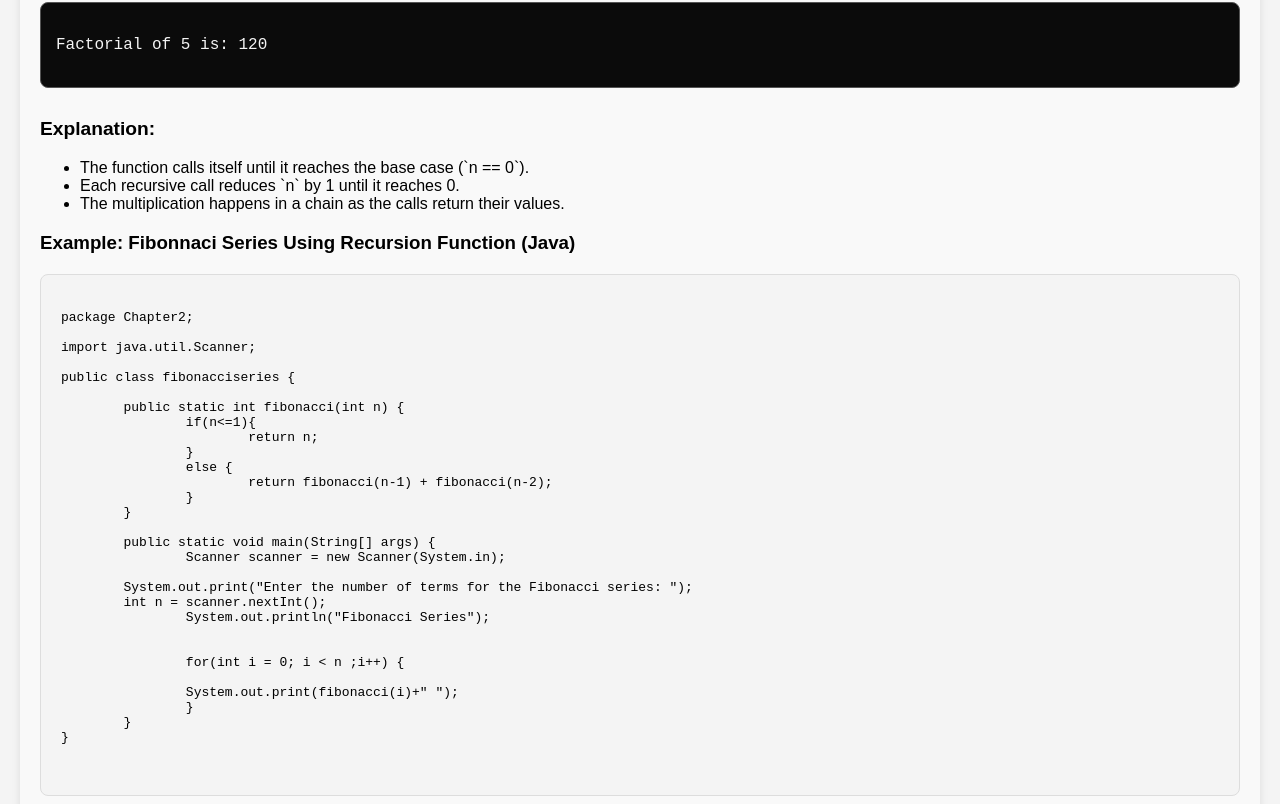
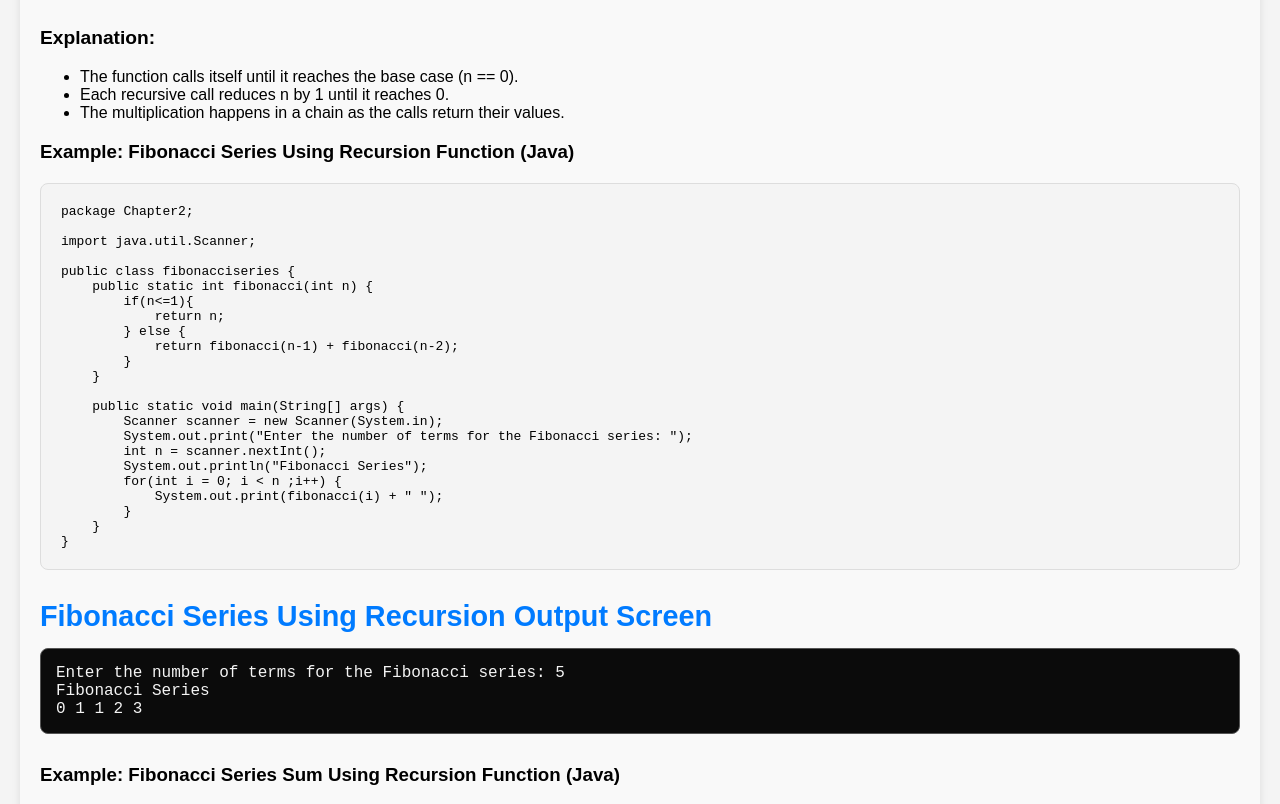
Before and after one commit to aarogya23/ViteReact, a React (Vite) app: page /recursion in a window 1280 px wide. Shown: the part 795-1599 px from the top of the page. Built offline with nearby package versions, Linux system fonts and the light colour scheme.

Commit message:
initializing the file

```diff
--- a/src/Recursion.jsx
+++ b/src/Recursion.jsx
@@ -1,155 +1,67 @@
-// src/Recursion.js
 import React from 'react';
+import { useNavigate } from 'react-router-dom';
 import './assets/Tree.css'; // Import the CSS file for styling
-import { useNavigate } from 'react-router-dom';
+import recursionContent from './recursionContent'; // Import the external content file
 
 const Recursion = () => {
   const navigate = useNavigate();
 
   const handleBack = () => {
-    navigate(-1);
+    navigate(-1); // Go back to the previous page
   };
 
   const handleNext = () => {
-    navigate('/tower-of-hanoi'); // Ensure this path matches the route for recursion.jsx
+    navigate('/tower-of-hanoi'); // Go to the next page (adjust the path if needed)
   };
 
   return (
     <div className="tree-container">
-      <h2 className="title">Introduction to Recursion</h2>
+      <h2 className="title">{recursionContent.title}</h2>
 
       <p className="intro-text">
-        The process in which a function calls itself directly or indirectly is called recursion, and the corresponding function is called a recursive function.
-        <br /><br />
-        A recursive algorithm takes one step toward a solution and then recursively calls itself to move further. The algorithm stops once we reach the solution.
-        Since the called function may further call itself, this process might continue forever. So, it is essential to provide a base case to terminate the recursion process.
+        {recursionContent.introText}
       </p>
 
-      {/* Example Code Section */}
-      <h3 className="subtitle">Example: Factorial using Recursion (Java)</h3>
+      {/* Factorial Example Section */}
+      <h3 className="subtitle">{recursionContent.factorialExample.subtitle}</h3>
       <pre className="code-block">
-        {`
-public class RecursionExample {
-    // Recursive function to calculate factorial
-    public static int factorial(int n) {
-        if (n == 0) {
-            return 1; // Base case
-        }
-        return n * factorial(n - 1); // Recursive call
-    }
-
-    public static void main(String[] args) {
-        int num = 5;
-        System.out.println("Factorial of " + num + " is: " + factorial(num));
-    }
-}
-        `}
+        {recursionContent.factorialExample.code}
       </pre>
 
       <h3 className="subheading">Factorial Using Recursion Output Screen</h3>
       <pre className="output-screen">
-        {`
-Factorial of 5 is: 120
-        `}
+        {recursionContent.factorialExample.output}
       </pre>
 
       <p><strong>Explanation:</strong></p>
       <ul>
-        <li>The function calls itself until it reaches the base case (`n == 0`).</li>
-        <li>Each recursive call reduces `n` by 1 until it reaches 0.</li>
-        <li>The multiplication happens in a chain as the calls return their values.</li>
+        {recursionContent.factorialExample.explanation.map((item, index) => (
+          <li key={index}>{item}</li>
+        ))}
       </ul>
 
-      <h3 className="subtitle">Example: Fibonnaci Series Using Recursion Function (Java)</h3>
+      {/* Fibonacci Example Section */}
+      <h3 className="subtitle">{recursionContent.fibonacciExample.subtitle}</h3>
       <pre className="code-block">
-        {`
-package Chapter2;
-
-import java.util.Scanner;
-
-public class fibonacciseries {
-
-	public static int fibonacci(int n) {
-		if(n<=1){
-			return n;
-		}
-		else {
-			return fibonacci(n-1) + fibonacci(n-2);
-		}
-	}
-
-	public static void main(String[] args) {
-		Scanner scanner = new Scanner(System.in);
-
-        System.out.print("Enter the number of terms for the Fibonacci series: ");
-        int n = scanner.nextInt();
-		System.out.println("Fibonacci Series");
-
-
-		for(int i = 0; i < n ;i++) {
-
-		System.out.print(fibonacci(i)+" ");
-		}
-	}
-}
-
-        `}
+        {recursionContent.fibonacciExample.code}
       </pre>
 
-      <h3 className="subheading">Fibonacci series Using Recursion Output Screen</h3>
+      <h3 className="subheading">Fibonacci Series Using Recursion Output Screen</h3>
       <pre className="output-screen">
-        {`
-Enter the number of terms for the Fibonacci series: 5
-Fibonacci Series
-0 1 1 2 3
-        `}
-      </pre>
-      <h3 className="subtitle">Example: Fibonnaci Series Sum Using Recursion Function (Java)</h3>
-      <pre className="code-block">
-        {`
-package Chapter2;
-
-public class fibonancisum {
-
-		public static int fibonacci(int n) {
-			if(n<=1){
-				return n;
-			}
-			else {
-				return fibonacci(n-1) + fibonacci(n-2);
-			}
-		}
-
-		public static void main(String[] args) {
-			int sum = 0;
-			int n = 5;
-			System.out.println("Fibonacci Series");
-
-
-			for(int i = 0; i < n ;i++) {
-
-			System.out.print(fibonacci(i)+" ");
-			int total = fibonacci(i);
-			sum = sum + total;
-			System.out.println("The sum of the series is "+ sum);
-			}
-		}
-	}
-        `}
+        {recursionContent.fibonacciExample.output}
       </pre>
 
-      <h3 className="subheading">Fibonacci series Using Recursion Output Screen</h3>
+      {/* Fibonacci Sum Example Section */}
+      <h3 className="subtitle">{recursionContent.fibonacciSumExample.subtitle}</h3>
+      <pre className="code-block">
+        {recursionContent.fibonacciSumExample.code}
+      </pre>
+
+      <h3 className="subheading">Fibonacci Series Using Recursion Output Screen</h3>
       <pre className="output-screen">
-        {`
-Fibonacci Series
-0 The sum of the series is 0
-1 The sum of the series is 1
-1 The sum of the series is 2
-2 The sum of the series is 4
-3 The sum of the series is 7
+        {recursionContent.fibonacciSumExample.output}
+      </pre>
 
-        `}
-      </pre>
       <div className="navigation-buttons">
         <button className="back-button" onClick={handleBack} style={{height : '50px' , width : 'auto'}}>Back</button>
         <button className="next-button" onClick={handleNext} style={{height : '50px' , width : 'auto'}}>Next</button>
--- /dev/null
+++ b/src/recursionContent.js
@@ -0,0 +1,88 @@
+const recursionContent = {
+  title: "Introduction to Recursion",
+  introText: `The process in which a function calls itself directly or indirectly is called recursion, and the corresponding function is called a recursive function.
+  A recursive algorithm takes one step toward a solution and then recursively calls itself to move further. The algorithm stops once we reach the solution.
+  Since the called function may further call itself, this process might continue forever. So, it is essential to provide a base case to terminate the recursion process.`,
+
+  factorialExample: {
+    subtitle: "Example: Factorial using Recursion (Java)",
+    code: `public class RecursionExample {
+    // Recursive function to calculate factorial
+    public static int factorial(int n) {
+        if (n == 0) {
+            return 1; // Base case
+        }
+        return n * factorial(n - 1); // Recursive call
+    }
+
+    public static void main(String[] args) {
+        int num = 5;
+        System.out.println("Factorial of " + num + " is: " + factorial(num));
+    }
+}`,
+    output: "Factorial of 5 is: 120",
+    explanation: [
+      "The function calls itself until it reaches the base case (n == 0).",
+      "Each recursive call reduces n by 1 until it reaches 0.",
+      "The multiplication happens in a chain as the calls return their values."
+    ]
+  },
+
+  fibonacciExample: {
+    subtitle: "Example: Fibonacci Series Using Recursion Function (Java)",
+    code: `package Chapter2;
+
+import java.util.Scanner;
+
+public class fibonacciseries {
+    public static int fibonacci(int n) {
+        if(n<=1){
+            return n;
+        } else {
+            return fibonacci(n-1) + fibonacci(n-2);
+        }
+    }
+
+    public static void main(String[] args) {
+        Scanner scanner = new Scanner(System.in);
+        System.out.print("Enter the number of terms for the Fibonacci series: ");
+        int n = scanner.nextInt();
+        System.out.println("Fibonacci Series");
+        for(int i = 0; i < n ;i++) {
+            System.out.print(fibonacci(i) + " ");
+        }
+    }
+}`,
+    output: "Enter the number of terms for the Fibonacci series: 5\nFibonacci Series\n0 1 1 2 3",
+  },
+
+  fibonacciSumExample: {
+    subtitle: "Example: Fibonacci Series Sum Using Recursion Function (Java)",
+    code: `package Chapter2;
+
+public class fibonancisum {
+    public static int fibonacci(int n) {
+        if(n<=1){
+            return n;
+        } else {
+            return fibonacci(n-1) + fibonacci(n-2);
+        }
+    }
+
+    public static void main(String[] args) {
+        int sum = 0;
+        int n = 5;
+        System.out.println("Fibonacci Series");
+        for(int i = 0; i < n ;i++) {
+            System.out.print(fibonacci(i) + " ");
+            int total = fibonacci(i);
+            sum = sum + total;
+            System.out.println("The sum of the series is " + sum);
+        }
+    }
+}`,
+    output: "Fibonacci Series\n0 The sum of the series is 0\n1 The sum of the series is 1\n1 The sum of the series is 2\n2 The sum of the series is 4\n3 The sum of the series is 7",
+  }
+};
+
+export default recursionContent;
```
Also changed, not shown: src/aboutContent.js (renamed from src/component/assets/aboutContent.js), src/databaseContent.js (renamed from src/component/assets/databaseContent.js).
